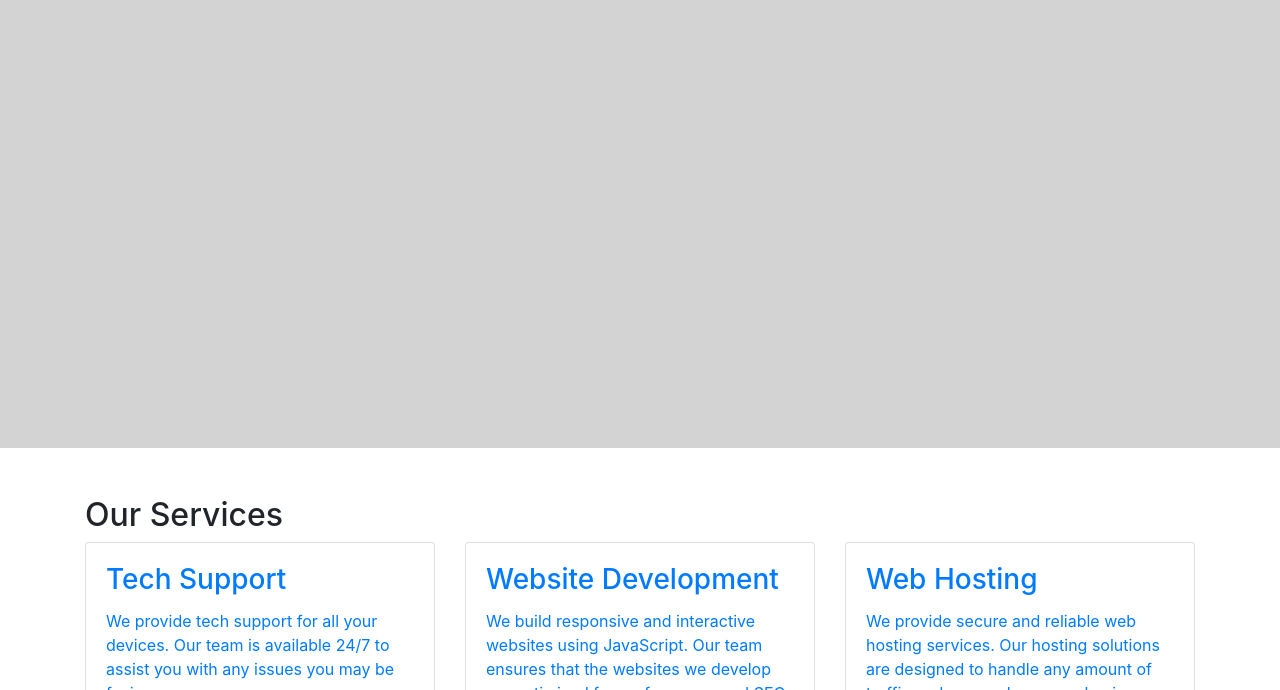
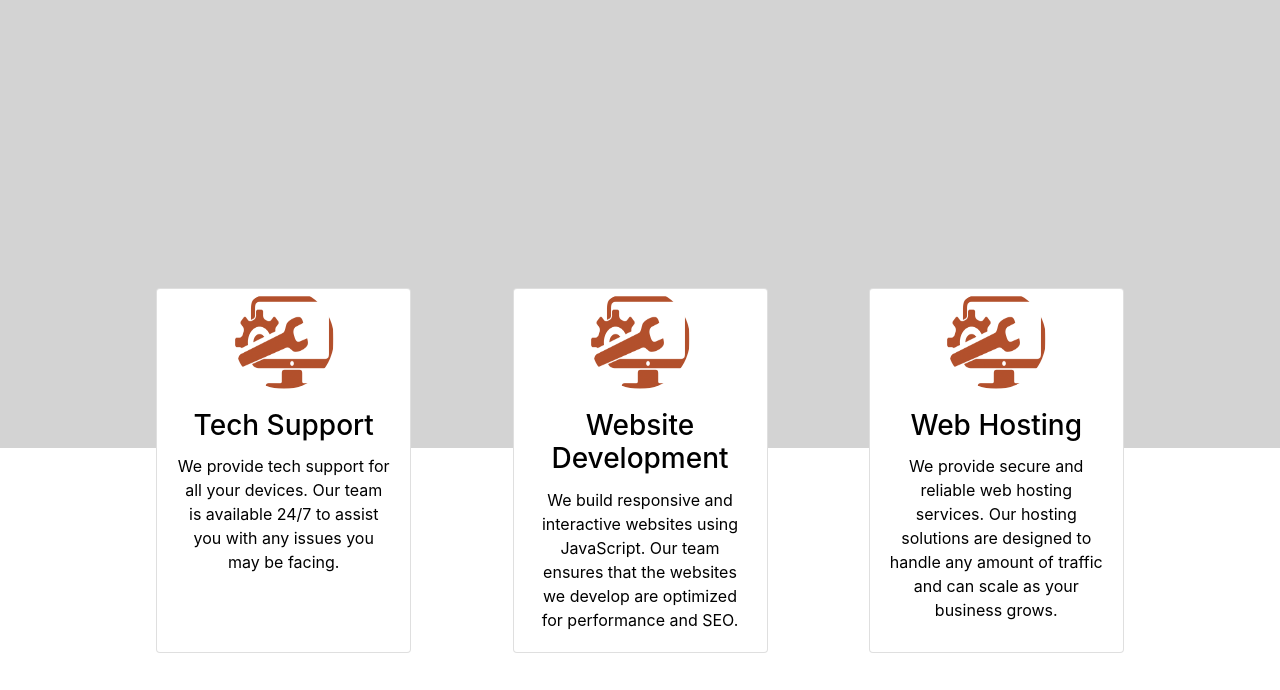
Before and after one commit to Techcare-Solutions/TechCareSolutions, a plain HTML site: page index.html in a window 1280 px wide. Shown: the part 110-800 px from the top of the page. Drawn offline with nearby package versions, Linux system fonts and the light colour scheme.

Commit message:
update the new index, looks more like the wireframe

```diff
--- a/css/index.css
+++ b/css/index.css
@@ -6,3 +6,20 @@
     background: lightgrey;
     height: 500px;
 }
+
+.cards{
+    margin-top: -10rem;
+}
+
+.image-cropper {
+    width: 100px;
+    height: 100px;
+    position: relative;
+    overflow: hidden;
+    border-radius: 50%;
+    align-self: center;
+}
+
+.row {
+    justify-content: space-evenly;
+}
--- a/css/site.css
+++ b/css/site.css
@@ -19,4 +19,6 @@ footer > div {
 
 .cardLink, .cardLink:hover {
     text-decoration: none;
+    color: black;
+    text-align: center;
 }
--- a/index.html
+++ b/index.html
@@ -23,6 +23,7 @@
 <header>
     <div id="navbar">
         <nav class="navbar navbar-expand-lg navbar-light bg-light">
+            <h2 class="d-none">Navbar</h2>
             <a class="navbar-brand" href="index.html"><img src="resources/logo.png" alt="TechCare Solutions logo"
                                                            width="73"
                                                            height="30"></a>
@@ -64,11 +65,12 @@
             <img src="" alt="Image of pc stuff">
             <p>We create elegant solutions</p>
         </div>
-        <section class="container mt-5">
-            <h2>Our Services</h2>
+        <section class="container cards">
+            <h2 class="d-none">Our Services</h2>
             <div class="row">
-                <a href="html/pages/services.html#tech-support" class="col-md-4 cardLink">
+                <a href="html/pages/services.html#tech-support" class="col-3 cardLink">
                     <div class="card h-100 shadow-sm">
+                        <img src="resources/fixdesign-burgdorf-schweiz-pc-support-vor-ort.png" alt="Icon" class="card-img-top image-cropper">
                         <div class="card-body">
                             <h3 class="card-title">Tech Support</h3>
                             <p class="card-text">We provide tech support for all your devices. Our team is available 24/7 to
@@ -76,8 +78,9 @@
                         </div>
                     </div>
                 </a>
-                <a href="html/pages/services.html#website-development" class="col-md-4 cardLink">
+                <a href="html/pages/services.html#website-development" class="col-3 cardLink">
                     <div class="card h-100 shadow-sm">
+                        <img src="resources/fixdesign-burgdorf-schweiz-pc-support-vor-ort.png" alt="Icon" class="card-img-top image-cropper">
                         <div class="card-body">
                             <h3 class="card-title">Website Development</h3>
                             <p class="card-text">We build responsive and interactive websites using JavaScript. Our team
@@ -85,8 +88,9 @@
                         </div>
                     </div>
                 </a>
-                <a href="html/pages/services.html#web-hosting" class="col-md-4 cardLink">
+                <a href="html/pages/services.html#web-hosting" class="col-3 cardLink">
                     <div class="card h-100 shadow-sm">
+                        <img src="resources/fixdesign-burgdorf-schweiz-pc-support-vor-ort.png" alt="Icon" class="card-img-top image-cropper">
                         <div class="card-body">
                             <h3 class="card-title">Web Hosting</h3>
                             <p class="card-text">We provide secure and reliable web hosting services. Our hosting solutions
```
Also changed, not shown: html/templates/navbar.html (+1 -0 lines), resources/fixdesign-burgdorf-schweiz-pc-support-vor-ort.png (added).
